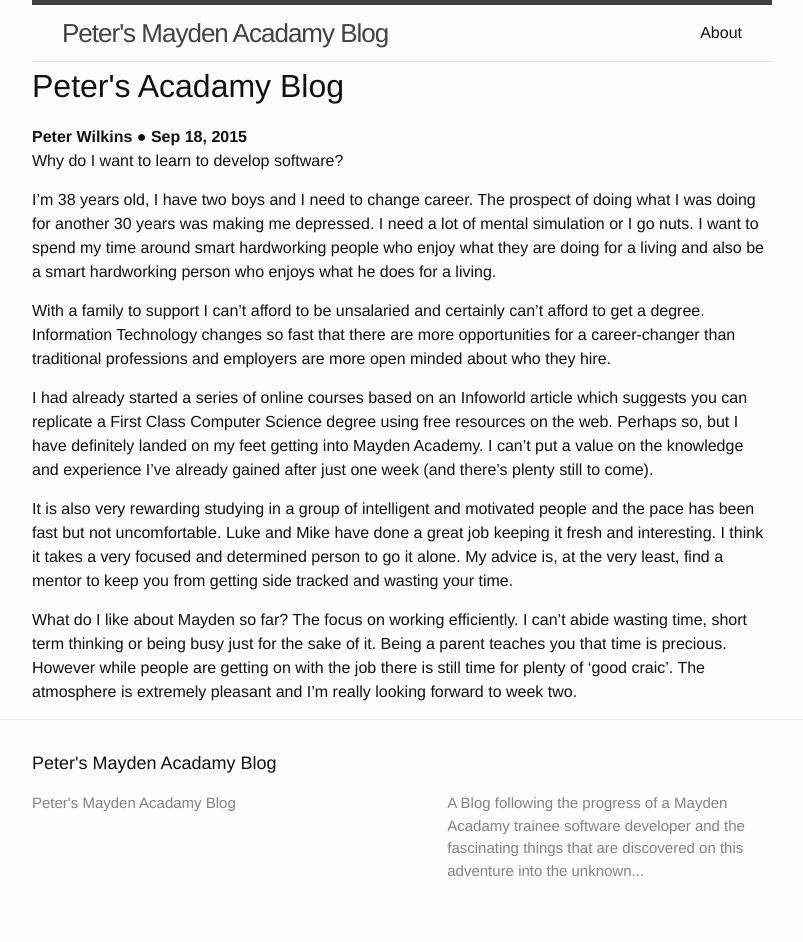
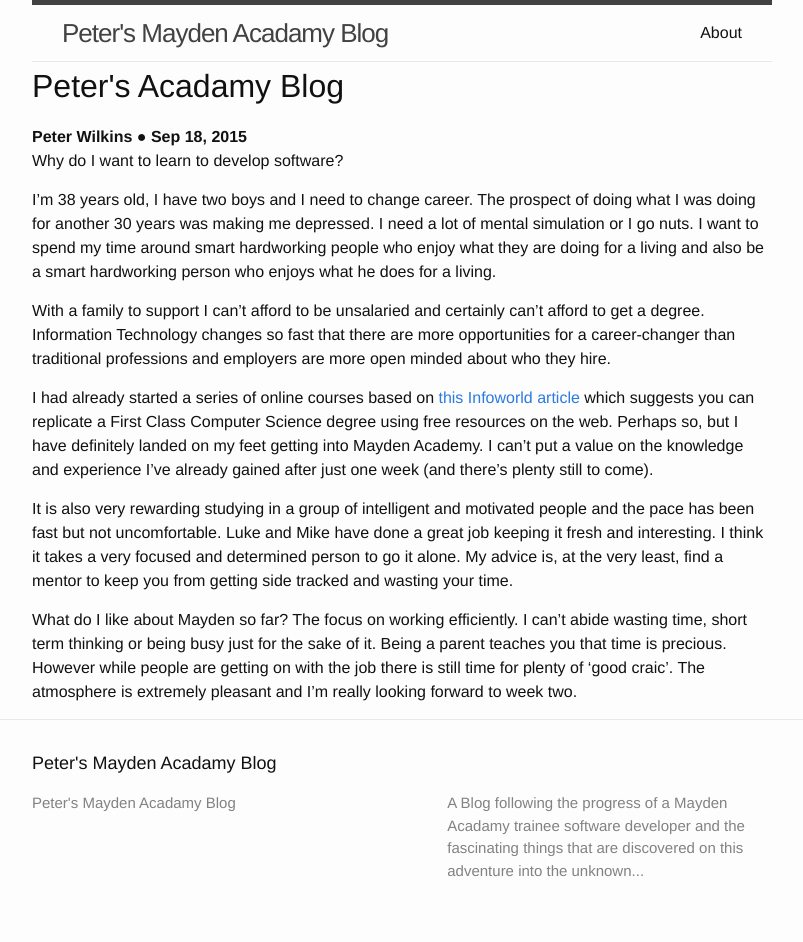
Before and after one commit to peter-wilkins-mayden/acblog, a Jekyll site: the page built from _posts/2015-09-18-welcome-to-jekyll.markdown, in a window 1280 px wide. Shown: the whole page, without its empty margins (238-1041 px from the left). Built offline with Jekyll 4.4.1, drawn with Linux system fonts in a browser that asks for light colours.

Commit message:
iniial commit3

```diff
--- a/_posts/2015-09-18-welcome-to-jekyll.markdown
+++ b/_posts/2015-09-18-welcome-to-jekyll.markdown
@@ -14,7 +14,7 @@
 With a family to support I can’t afford to be unsalaried and certainly can't afford to get a degree.
 Information Technology changes so fast that there are more opportunities for a career-changer than traditional professions and employers are more open minded about who they hire.
 
-I had already started a series of online courses based on an Infoworld article which suggests you can replicate a First Class Computer Science degree using free resources on the web. Perhaps so, but I have definitely landed on my feet getting into Mayden Academy. I can't put a value on the knowledge and experience I've already gained after just one week (and there's plenty still to come).
+I had already started a series of online courses based on [this Infoworld article](http://www.infoworld.com/article/2614635/application-development/-200k-for-a-computer-science-degree--or-these-free-online-classes-.html) which suggests you can replicate a First Class Computer Science degree using free resources on the web. Perhaps so, but I have definitely landed on my feet getting into Mayden Academy. I can't put a value on the knowledge and experience I've already gained after just one week (and there's plenty still to come).
 
 It is also very rewarding studying in a group of intelligent and motivated people and the pace has been fast but not uncomfortable. Luke and Mike have done a great job keeping it fresh and interesting. I think it takes a very focused and determined person to go it alone. My advice is, at the very least, find a mentor to keep you from getting side tracked and wasting your time.
 
```
